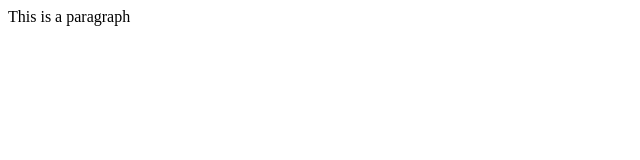
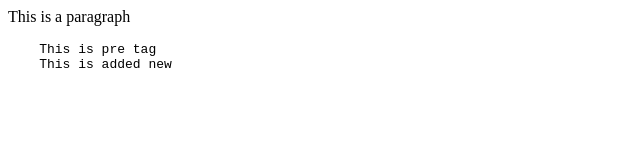
Before and after one commit to krishnabrahmajosyula/localrepo, a plain HTML site: page index.html in a window 1280 px wide. Shown: the whole page, without its empty margins (0-640 px from the left). Drawn offline with Linux system fonts and the light colour scheme.

Commit message:
added index.html file

```diff
--- a/index.html
+++ b/index.html
@@ -1,3 +1,7 @@
 <p>
     This is a paragraph
 </p>
+<pre>
+    This is pre tag
+    This is added new
+</pre>
```
